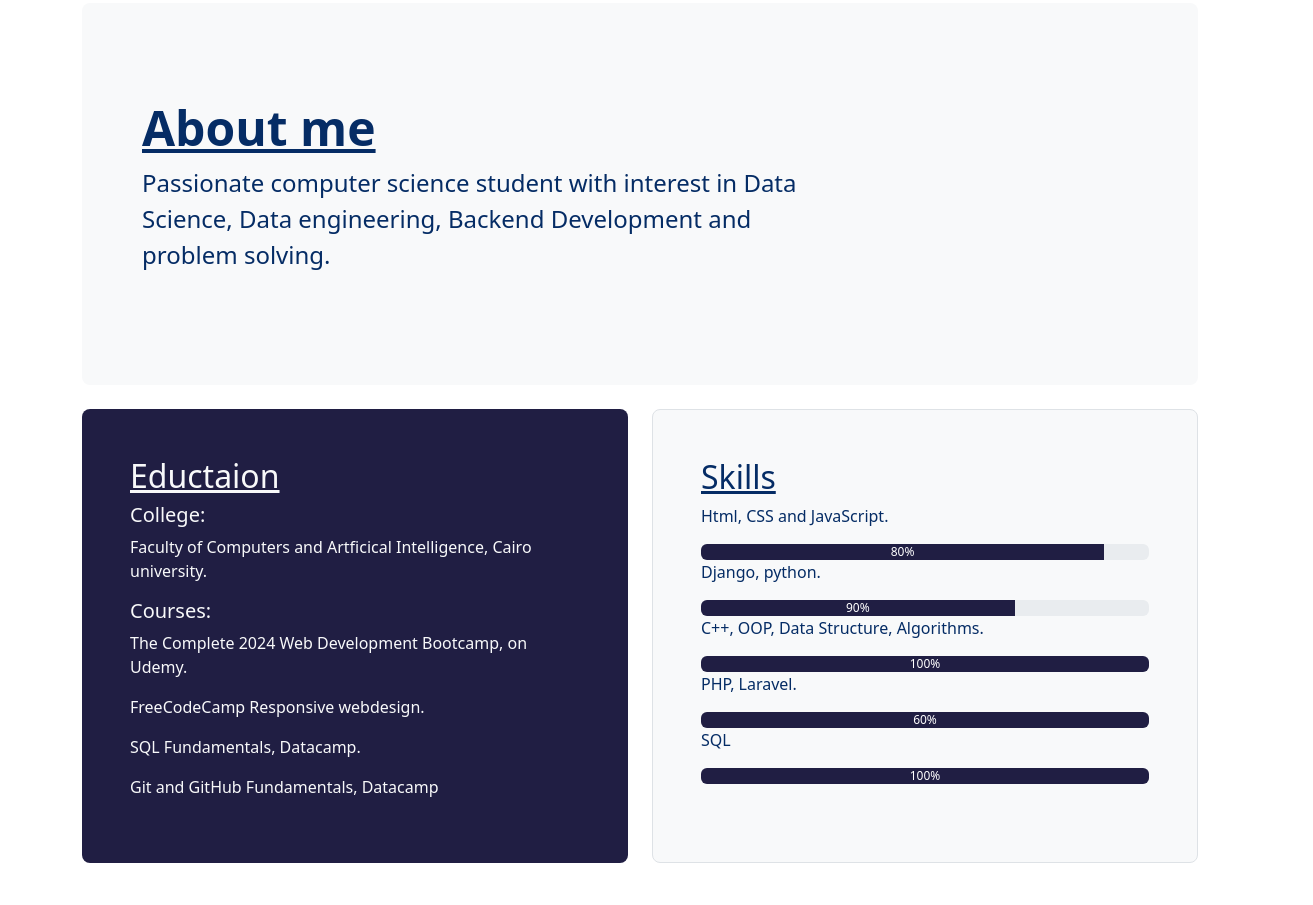
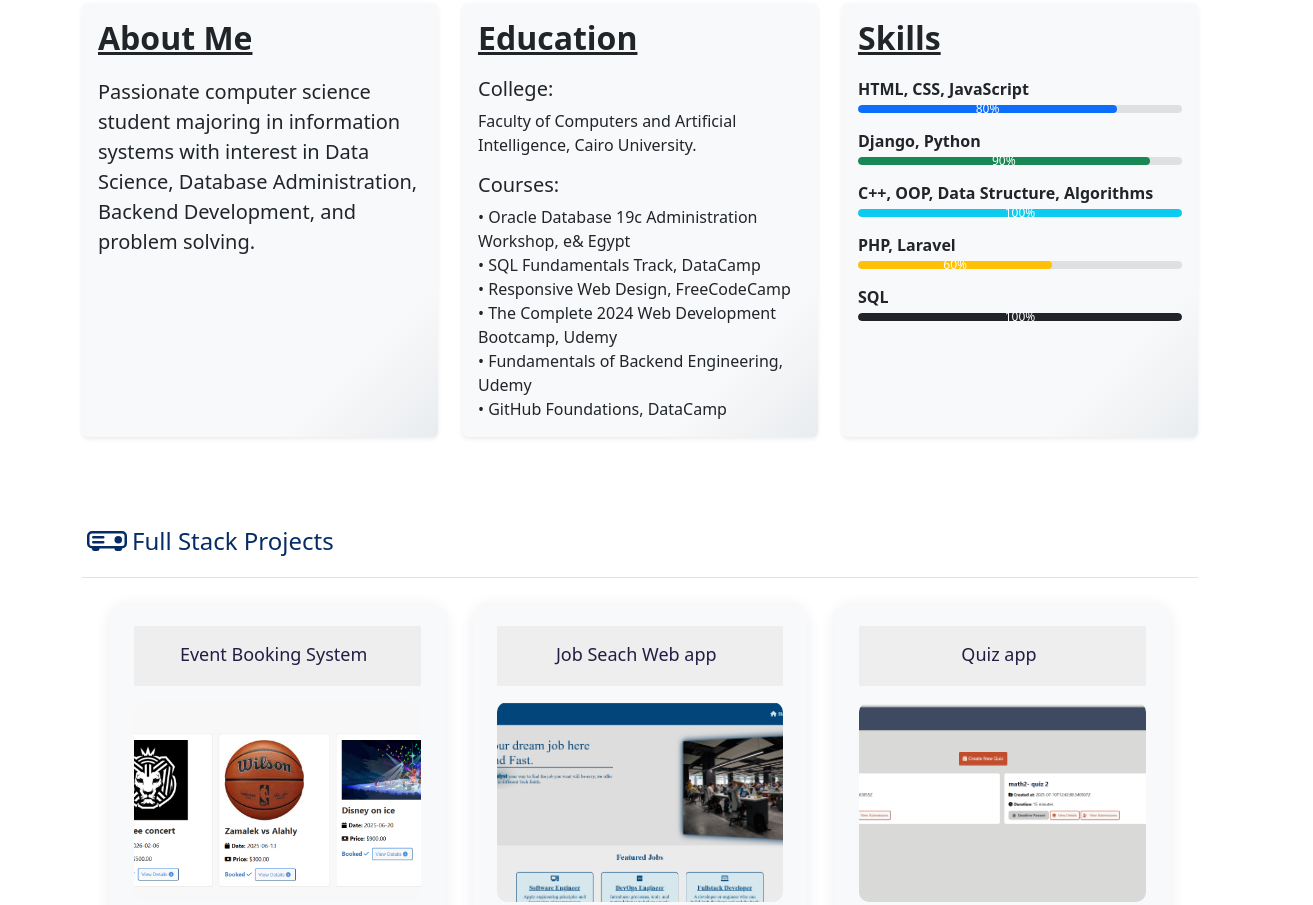
Before and after one commit to sohyla-said/Portfolio2, a plain HTML site: page index.html in a window 1280 px wide. Shown: the part 902-1807 px from the top of the page, 1313 px wide, since content can reach past the window. Drawn offline with nearby package versions, Linux system fonts and the light colour scheme.

Commit message:
modified the about, education and skills sections

```diff
--- a/index.html
+++ b/index.html
@@ -48,15 +48,9 @@
                 <div class="d-grid gap-2 d-md-flex justify-content-md-start mb-4 mb-lg-3">
                   <button type="button" class="btn btn-outline-secondary btn-lg px-4"><a href="#contact" style="text-decoration: none; color: #201E43;" id="letswork">Let's work together.</a></button>
                   <div class="col d-flex align-items-start col-lg-2">
-                    <div class="icon-square text-primary-emphasis bg-body-light d-inline-flex align-items-center justify-content-center fs-4 flex-shrink-0 me-3">
-                      <svg xmlns="http://www.w3.org/2000/svg" width="40" height="32" fill="currentColor" class="bi bi-file-earmark-arrow-down" viewBox="0 0 16 16">
-                        <path d="M8 5a.5.5 0 0 1 .5.5v3.793l1.146-1.147a.5.5 0 0 1 .708.708l-2 2a.5.5 0 0 1-.708 0l-2-2a.5.5 0 1 1 .708-.708L7.5 9.293V5.5A.5.5 0 0 1 8 5z"/>
-                        <path d="M14 4.5V14a2 2 0 0 1-2 2H4a2 2 0 0 1-2-2V2a2 2 0 0 1 2-2h6.5L14 4.5zm-3.5-.5V2H4a1 1 0 0 0-1 1v12a1 1 0 0 0 1 1h8a1 1 0 0 0 1-1V5h-3.5a1 1 0 0 1-1-1z"/>
-                      </svg>
-                    </div>
                     <div>
-                      <a href="Sohyla Saied_CV.pdf" target="_blank" class="btn btn-outline-secondary btn-lg w-100" style="min-width: 180px;">
-                        Download CV
+                      <a href="Sohyla Saied_CV.pdf" target="_blank" class="btn btn-outline-secondary btn-lg w-100" style="min-width: 180px; text-decoration: none; color: #201E43;">
+                        Get my CV
                       </a>
                     </div>
                   </div>
@@ -75,52 +69,74 @@
             <svg xmlns="http://www.w3.org/2000/svg" width="50" height="40" fill="currentColor" class="bi bi-file-person-fill" viewBox="0 0 16 16">
               <path d="M12 0H4a2 2 0 0 0-2 2v12a2 2 0 0 0 2 2h8a2 2 0 0 0 2-2V2a2 2 0 0 0-2-2m-1 7a3 3 0 1 1-6 0 3 3 0 0 1 6 0m-3 4c2.623 0 4.146.826 5 1.755V14a1 1 0 0 1-1 1H4a1 1 0 0 1-1-1v-1.245C3.854 11.825 5.377 11 8 11"/>
             </svg>
-                <span class="fs-4">Introduction</span>
+            <span class="fs-4 ms-2">Introduction</span>
           </a>
         </header>
 
-            <div class="p-5 mb-4 bg-body-tertiary rounded-3 background">
-              <div class="container-fluid py-5">
-                <h2 class="display-5 fw-bold underline">About me</h2>
-                <p class="col-md-8 fs-4">Passionate computer science student with interest in Data Science, Data engineering, Backend Development and problem solving.</p>
+        <div class="row g-4">
+          <!-- About Me Card -->
+          <div class="col-md-4">
+            <div class="card h-100 shadow-sm border-0 about-card">
+              <div class="card-body">
+                <h2 class="card-title fw-bold underline mb-3">About Me</h2>
+                <p class="card-text fs-5">Passionate computer science student majoring in information systems with interest in Data Science, Database Administration, Backend Development, and problem solving.</p>
               </div>
             </div>
-
-            <div class="row align-items-md-stretch">
-              <div class="col-md-6">
-                <div class="h-100 p-5 text-light rounded-3 background-dark">
-                  <h2 class="underline">Eductaion</h2>
-                  <h5>College:</h5>
-                  <p>Faculty of Computers and Artficical Intelligence, Cairo university.</p>
-                  <h5>Courses:</h5>
-                  <p>The Complete 2024 Web Development Bootcamp, on Udemy.</p>
-                  <p>FreeCodeCamp Responsive webdesign.</p>
-                  <p>SQL Fundamentals, Datacamp.</p>
-                  <p>Git and GitHub Fundamentals, Datacamp</p>
+          </div>
+          <!-- Education Card -->
+          <div class="col-md-4">
+            <div class="card h-100 shadow-sm border-0 education-card">
+              <div class="card-body">
+                <h2 class="card-title fw-bold underline mb-3">Education</h2>
+                <h5 class="mb-2">College:</h5>
+                <p class="mb-3">Faculty of Computers and Artificial Intelligence, Cairo University.</p>
+                <h5 class="mb-2">Courses:</h5>
+                <ul class="list-unstyled mb-0">
+                  <li>•	Oracle Database 19c Administration Workshop, e& Egypt</li>
+                  <li>•	SQL Fundamentals Track,  DataCamp</li>
+                  <li>•	Responsive Web Design, FreeCodeCamp</li>
+                  <li>•	The Complete 2024 Web Development Bootcamp, Udemy</li>
+                  <li>•	Fundamentals of Backend Engineering, Udemy</li>
+                  <li>•	GitHub Foundations, DataCamp</li>
+                </ul>
               </div>
             </div>
-              <div class="col-md-6">
-                <div class="h-100 p-5 bg-body-tertiary border rounded-3 background">
-                  <h2 class="underline">Skills</h2>
-                  <p>Html, CSS and JavaScript.</p>
-                  <div class="progress" role="progressbar" aria-label="Example with label" aria-valuenow="80" aria-valuemin="0" aria-valuemax="100">
-                    <div class="progress-bar" style="width: 90%;background-color: #201E43;">80%</div>
           </div>
-                  <p>Django, python.</p>
-                  <div class="progress" role="progressbar" aria-label="Example with label" aria-valuenow="90" aria-valuemin="0" aria-valuemax="100">
-                    <div class="progress-bar" style="width: 70%;background-color: #201E43;">90%</div>
+          <!-- Skills Card -->
+          <div class="col-md-4">
+            <div class="card h-100 shadow-sm border-0 skills-card">
+              <div class="card-body">
+                <h2 class="card-title fw-bold underline mb-3">Skills</h2>
+                <div class="mb-3">
+                  <span class="fw-semibold">HTML, CSS, JavaScript</span>
+                  <div class="progress" style="height: 8px;">
+                    <div class="progress-bar bg-primary" style="width: 80%">80%</div>
                   </div>
-                  <p>C++, OOP, Data Structure, Algorithms.</p>
-                  <div class="progress" role="progressbar" aria-label="Example with label" aria-valuenow="100" aria-valuemin="0" aria-valuemax="100">
-                    <div class="progress-bar" style="width: 100%;background-color: #201E43;">100%</div>
                 </div>
-                  <p>PHP, Laravel.</p>
-                  <div class="progress" role="progressbar" aria-label="Example with label" aria-valuenow="60" aria-valuemin="0" aria-valuemax="100">
-                    <div class="progress-bar" style="width: 100%;background-color: #201E43;">60%</div>
+                <div class="mb-3">
+                  <span class="fw-semibold">Django, Python</span>
+                  <div class="progress" style="height: 8px;">
+                    <div class="progress-bar bg-success" style="width: 90%">90%</div>
                   </div>
-                  <p>SQL</p>
-                  <div class="progress" role="progressbar" aria-label="Example with label" aria-valuenow="100" aria-valuemin="0" aria-valuemax="100">
-                    <div class="progress-bar" style="width: 100%;background-color: #201E43;">100%</div>
+                </div>
+                <div class="mb-3">
+                  <span class="fw-semibold">C++, OOP, Data Structure, Algorithms</span>
+                  <div class="progress" style="height: 8px;">
+                    <div class="progress-bar bg-info" style="width: 100%">100%</div>
+                  </div>
+                </div>
+                <div class="mb-3">
+                  <span class="fw-semibold">PHP, Laravel</span>
+                  <div class="progress" style="height: 8px;">
+                    <div class="progress-bar bg-warning" style="width: 60%">60%</div>
+                  </div>
+                </div>
+                <div>
+                  <span class="fw-semibold">SQL</span>
+                  <div class="progress" style="height: 8px;">
+                    <div class="progress-bar bg-dark" style="width: 100%">100%</div>
+                  </div>
+                </div>
               </div>
             </div>
           </div>
@@ -246,7 +262,7 @@
                 <path d="M4 16s-1 0-1-1 1-4 5-4 5 3 5 4-1 1-1 1zm4-5.95a2.5 2.5 0 1 0 0-5 2.5 2.5 0 0 0 0 5"/>
                 <path d="M2 1a2 2 0 0 0-2 2v9.5A1.5 1.5 0 0 0 1.5 14h.653a5.4 5.4 0 0 1 1.066-2H1V3a1 1 0 0 1 1-1h12a1 1 0 0 1 1 1v9h-2.219c.554.654.89 1.373 1.066 2h.653a1.5 1.5 0 0 0 1.5-1.5V3a2 2 0 0 0-2-2z"/>
               </svg>Let's work together.</h2>
-            <div class="row g-4 py-5 row-cols-1 row-cols-lg-4">
+            <div class="row g-4 py-5 row-cols-1 row-cols-md-3 row-cols-lg-5">
               <div class="col d-flex align-items-start col-lg-2">
                 <div class="icon-square text-primary-emphasis bg-body-light d-inline-flex align-items-center justify-content-center fs-4 flex-shrink-0 me-3">
                     <svg xmlns="http://www.w3.org/2000/svg" width="40" height="32" fill="currentColor" class="bi bi-github" viewBox="0 0 16 16">
@@ -283,31 +299,27 @@
                   </a>
                 </div>
               </div>
-              <div class="col d-flex align-items-start col-lg-2">
+              <div class="col d-flex align-items-start">
                 <div class="icon-square text-primary-emphasis bg-body-light d-inline-flex align-items-center justify-content-center fs-4 flex-shrink-0 me-3">
                   <svg xmlns="http://www.w3.org/2000/svg" width="40" height="32" fill="currentColor" class="bi bi-phone" viewBox="0 0 16 16">
                     <path d="M11 1a1 1 0 0 1 1 1v12a1 1 0 0 1-1 1H5a1 1 0 0 1-1-1V2a1 1 0 0 1 1-1zM5 0a2 2 0 0 0-2 2v12a2 2 0 0 0 2 2h6a2 2 0 0 0 2-2V2a2 2 0 0 0-2-2z"/>
                     <path d="M8 14a1 1 0 1 0 0-2 1 1 0 0 0 0 2"/>
                   </svg>
                 </div>
-                <div>
-                  <a href="" class="btn btn-outline-secondary btn-lg">
+                <a href="tel:+201115666637" class="btn btn-outline-secondary btn-lg w-100">
                   +201115666637
                 </a>
               </div>
-                   <div class="col d-flex align-items-start col-lg-2">
+              <div class="col d-flex align-items-start">
                 <div class="icon-square text-primary-emphasis bg-body-light d-inline-flex align-items-center justify-content-center fs-4 flex-shrink-0 me-3">
-                      <svg xmlns="http://www.w3.org/2000/svg" width="40" height="32" fill="currentColor" class="bi bi-file-earmark-arrow-down" viewBox="0 0 16 16">
+                  <svg xmlns="http://www.w3.org/2000/svg" width="32" height="28" fill="currentColor" class="bi bi-file-earmark-arrow-down" viewBox="0 0 16 16">
                     <path d="M8 5a.5.5 0 0 1 .5.5v3.793l1.146-1.147a.5.5 0 0 1 .708.708l-2 2a.5.5 0 0 1-.708 0l-2-2a.5.5 0 1 1 .708-.708L7.5 9.293V5.5A.5.5 0 0 1 8 5z"/>
                     <path d="M14 4.5V14a2 2 0 0 1-2 2H4a2 2 0 0 1-2-2V2a2 2 0 0 1 2-2h6.5L14 4.5zm-3.5-.5V2H4a1 1 0 0 0-1 1v12a1 1 0 0 0 1 1h8a1 1 0 0 0 1-1V5h-3.5a1 1 0 0 1-1-1z"/>
                   </svg>
                 </div>
-                    <div>
-                      <a href="Sohyla Saied_CV.pdf" target="_blank" class="btn btn-outline-secondary btn-lg w-100" style="min-width: 180px;">
-                        Download CV
+                <a href="Sohyla Saied_CV.pdf" target="_blank" class="btn btn-outline-secondary btn-lg w-100">
+                  Get my CV
                 </a>
-                    </div>
-                  </div>
               </div>
             </div>
             </div>
--- a/style.css
+++ b/style.css
@@ -125,6 +125,39 @@
     transform: scale(1.2);
 }
 
+/* Modern Resume Section Cards */
+.about-card, .education-card, .skills-card {
+    background: linear-gradient(135deg, #f8f9fa 80%, #e9ecef 100%);
+    border-radius: 18px;
+    transition: box-shadow 0.2s;
+}
+
+.about-card:hover, .education-card:hover, .skills-card:hover {
+    box-shadow: 0 8px 32px rgba(32, 30, 67, 0.16);
+}
+
+.card-title.underline {
+    /* border-bottom: 2px solid #201E43; */
+    display: inline-block;
+    padding-bottom: 4px;
+    margin-bottom: 12px;
+}
+
+.card-body {
+    padding: 2rem 1.5rem;
+}
+
+.skills-card .progress-bar {
+    border-radius: 8px;
+}
+
+.skills-card .progress {
+    background-color: #e0e0e0;
+    margin-top: 4px;
+    margin-bottom: 8px;
+}
+
+
 @media (max-width: 760px) {
     #projects-div{
         flex-direction: column;
@@ -165,4 +198,10 @@
         padding:10px 35px;
         font-size: 18px;
     }
+    .card-body {
+        padding: 1.2rem 0.8rem;
+    }
+    .card-title.underline {
+        font-size: 1.3rem;
+    }
 }
```
Lines whose indentation alone changed are shown as unchanged.
